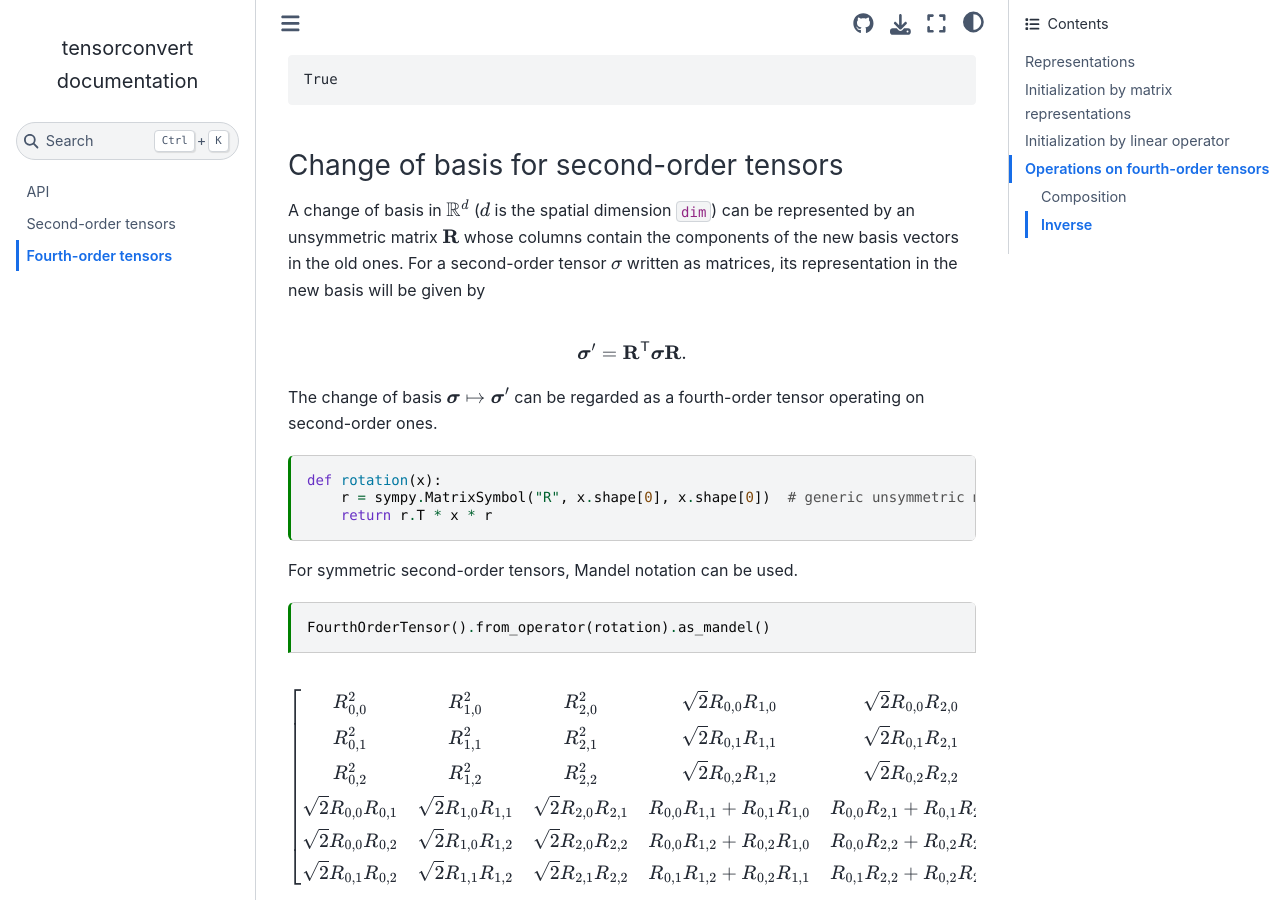
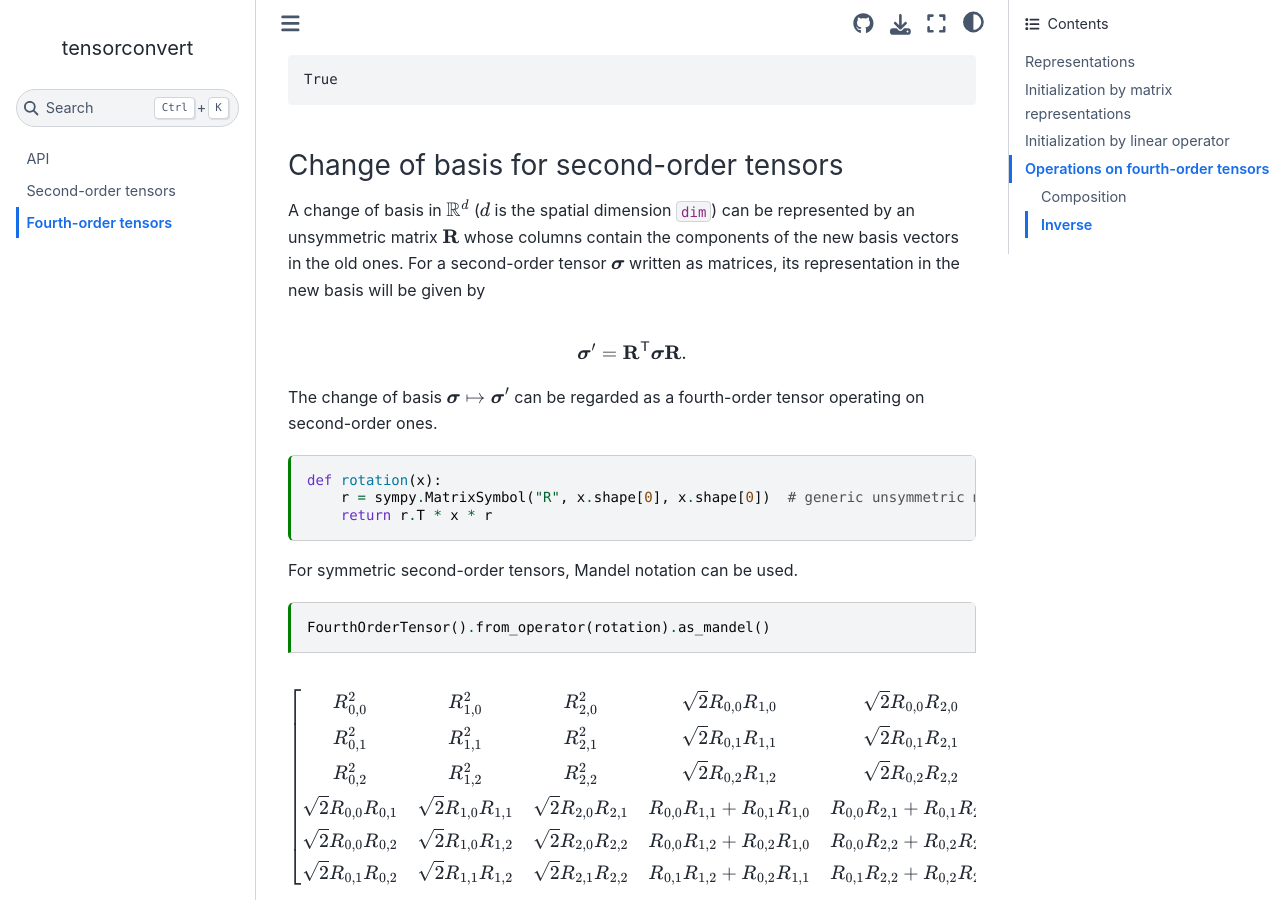
Before and after one commit to tianyikillua/tensorconvert, a Sphinx documentation site: the page built from docs/notebooks/fourth-order.ipynb, in a window 1280 px wide and 900 px high, scrolled down 10103 px. Built offline with Sphinx 7.4.7 and the Sphinx Book theme 1.1.4, drawn with Linux system fonts in a browser that asks for light colours.

```diff
--- a/docs/conf.py
+++ b/docs/conf.py
@@ -47,6 +47,7 @@ myst_url_schemes = ("http", "https", "mailto")
 # https://www.sphinx-doc.org/en/master/usage/configuration.html#options-for-html-output
 
 html_theme = "sphinx_book_theme"
+html_title = "tensorconvert"
 html_static_path = ["_static"]
 html_theme_options = {
     "repository_url": "https://github.com/tianyikillua/tensorconvert",
```
Also changed, not shown: docs/notebooks/fourth-order.ipynb, docs/notebooks/second-order.ipynb.
